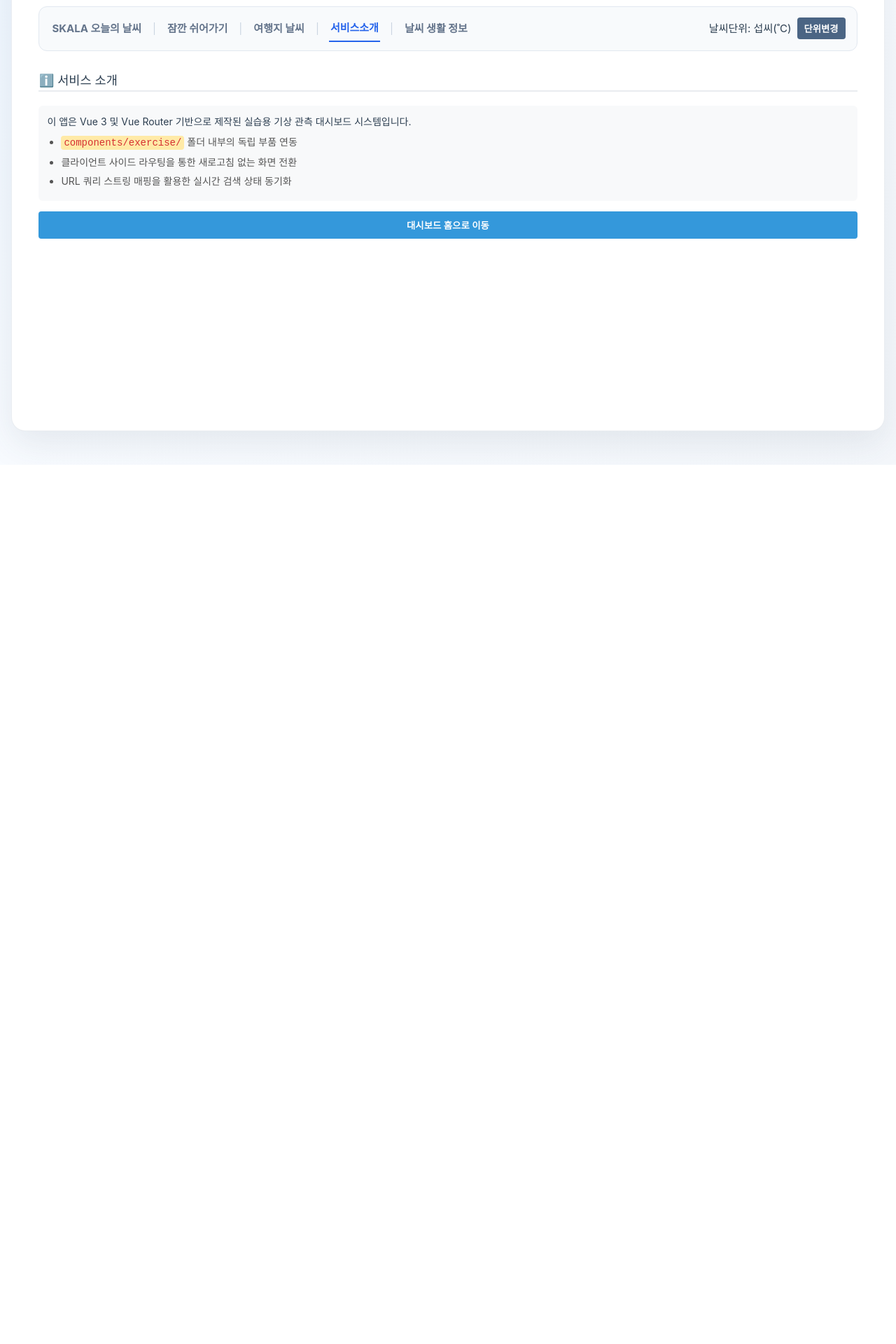
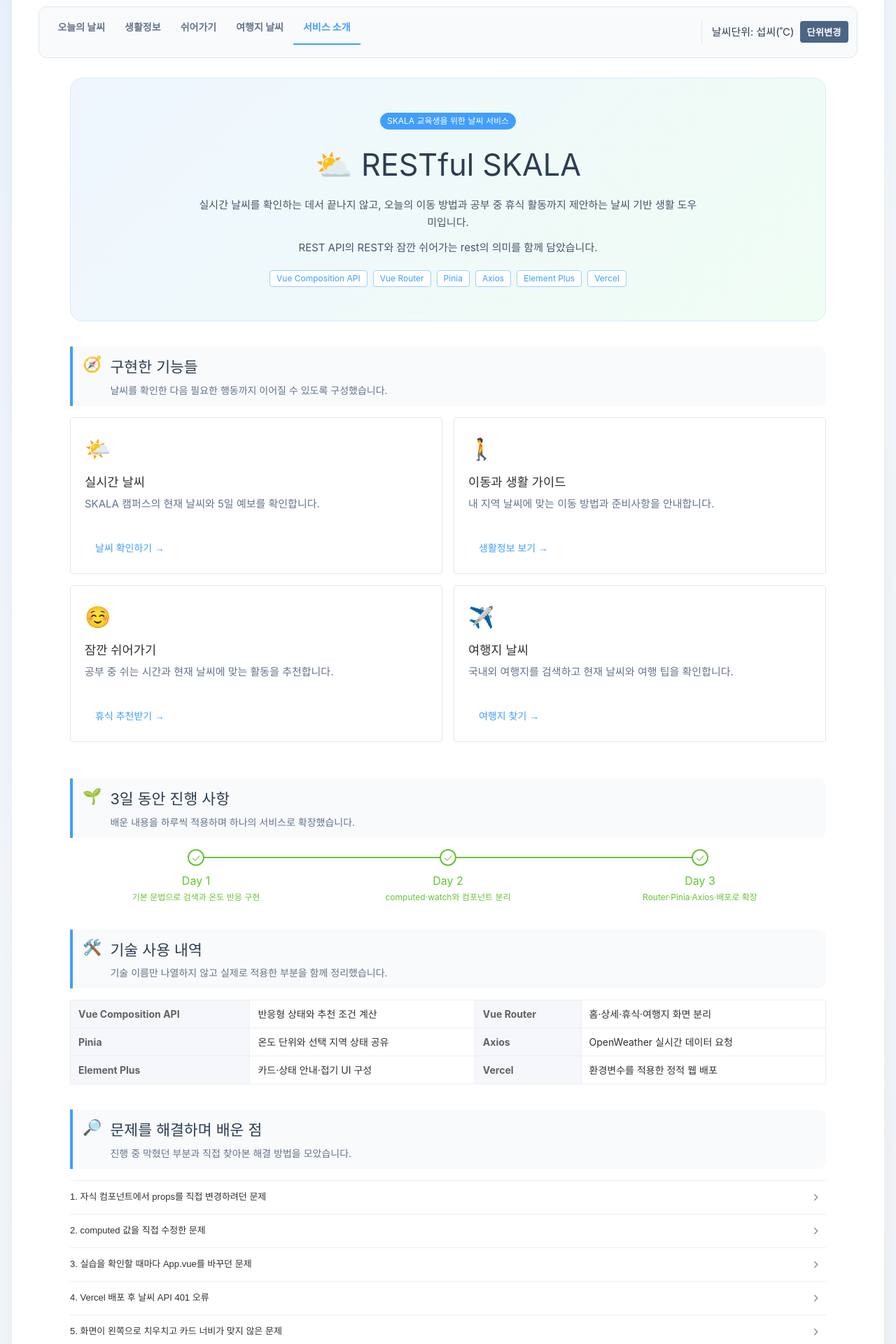
Before and after one commit to J5-K/skala-vue, a Vue app: page /about in a window 1280 px wide. Shown: the part 160-2080 px from the top of the page at 70% size. Before the commit the page ends 824 px from the top, so only its background shows below. Built offline with nearby package versions, Linux system fonts and the light colour scheme.

Commit message:
feat: 서비스 소개와 내비게이션 UI 개선

```diff
--- a/src/App.vue
+++ b/src/App.vue
@@ -1,5 +1,10 @@
 <script setup>
+import { computed } from 'vue'
+import { useRoute } from 'vue-router'
 import UnitToggler from './components/exercise/UnitToggler.vue'
+
+const route = useRoute()
+const activeMenu = computed(() => route.path)
 </script>
 
 <template>
@@ -8,17 +13,23 @@
       <h1>⛅ RESTful SKALA</h1>
       <p>API로 날씨를 받고, 일상에서 쉼을 더하다</p>
     </header>
-    <nav class="navigation-bar">
-      <RouterLink to="/" class="nav-item">SKALA 오늘의 날씨</RouterLink>
-      <span class="divider">|</span>
-      <RouterLink to="/break" class="nav-item">잠깐 쉬어가기</RouterLink>
-      <span class="divider">|</span>
-      <RouterLink to="/city-search" class="nav-item">여행지 날씨</RouterLink>
-      <span class="divider">|</span>
-      <RouterLink to="/about" class="nav-item">서비스소개</RouterLink>
-      <span class="divider">|</span>
-      <RouterLink to="/tips" class="nav-item">날씨 생활 정보</RouterLink>
-      <UnitToggler />
+    <nav class="navigation-bar" aria-label="주요 메뉴">
+      <el-menu
+        class="main-menu"
+        mode="horizontal"
+        router
+        :default-active="activeMenu"
+        :ellipsis="false"
+      >
+        <el-menu-item index="/">오늘의 날씨</el-menu-item>
+        <el-menu-item index="/tips">생활정보</el-menu-item>
+        <el-menu-item index="/break">쉬어가기</el-menu-item>
+        <el-menu-item index="/city-search">여행지 날씨</el-menu-item>
+        <el-menu-item index="/about">서비스 소개</el-menu-item>
+      </el-menu>
+      <div class="unit-setting">
+        <UnitToggler />
+      </div>
     </nav>
 
     <main>
--- a/src/assets/exercise.css
+++ b/src/assets/exercise.css
@@ -54,37 +54,34 @@
 .navigation-bar {
   display: flex;
   align-items: center;
-  flex-wrap: wrap;
-  gap: 8px 14px;
-  padding: 12px 16px;
+  gap: 14px;
+  padding: 6px 12px;
   margin-bottom: 28px;
   background: #f8fafc;
   border: 1px solid #e2e8f0;
   border-radius: 12px;
 }
 
-.nav-item {
-  padding: 6px 2px;
-  text-decoration: none;
+.main-menu.el-menu--horizontal {
+  flex: 1;
+  flex-wrap: wrap;
+  min-width: 0;
+  background: transparent;
+  border-bottom: 0;
+}
+
+.main-menu.el-menu--horizontal > .el-menu-item {
+  height: 48px;
+  padding: 0 14px;
   color: #64748b;
   font-weight: 700;
-  font-size: 15px;
-  transition: color 0.2s ease;
+  line-height: 48px;
 }
 
-.nav-item:hover {
-  color: #2563eb;
-  background: transparent;
-}
-
-.divider {
-  color: #cbd5e1;
-}
-
-/* 🔥 Vue Router가 활성화된 링크 태그에 자동으로 부여하는 클래스 스펙 */
-.navigation-bar .router-link-exact-active {
-  color: #2563eb;
-  border-bottom: 2px solid #2563eb;
+.unit-setting {
+  flex-shrink: 0;
+  padding-left: 14px;
+  border-left: 1px solid #e2e8f0;
 }
 
 main {
@@ -102,10 +99,27 @@
   }
 
   .navigation-bar {
-    gap: 6px 12px;
+    align-items: stretch;
+    flex-direction: column;
+    gap: 4px;
   }
 
-  .divider {
-    display: none;
+  .main-menu.el-menu--horizontal {
+    justify-content: center;
+  }
+
+  .main-menu.el-menu--horizontal > .el-menu-item {
+    height: 42px;
+    padding: 0 10px;
+    font-size: 13px;
+    line-height: 42px;
+  }
+
+  .unit-setting {
+    display: flex;
+    justify-content: center;
+    padding: 8px 0 2px;
+    border-top: 1px solid #e2e8f0;
+    border-left: 0;
   }
 }
--- a/src/views/WeatherAboutView.vue
+++ b/src/views/WeatherAboutView.vue
@@ -3,67 +3,337 @@
 
 const router = useRouter()
 
-const handleGoHome = () => {
-  router.push({ name: 'weather-home' })
+const features = [
+  {
+    icon: '🌤️',
+    title: '실시간 날씨',
+    description: 'SKALA 캠퍼스의 현재 날씨와 5일 예보를 확인합니다.',
+    route: 'weather-home',
+    button: '날씨 확인하기',
+  },
+  {
+    icon: '🚶',
+    title: '이동과 생활 가이드',
+    description: '내 지역 날씨에 맞는 이동 방법과 준비사항을 안내합니다.',
+    route: 'weather-tips',
+    button: '생활정보 보기',
+  },
+  {
+    icon: '☺️',
+    title: '잠깐 쉬어가기',
+    description: '공부 중 쉬는 시간과 현재 날씨에 맞는 활동을 추천합니다.',
+    route: 'break-recommendation',
+    button: '휴식 추천받기',
+  },
+  {
+    icon: '✈️',
+    title: '여행지 날씨',
+    description: '국내외 여행지를 검색하고 현재 날씨와 여행 팁을 확인합니다.',
+    route: 'weather-search',
+    button: '여행지 찾기',
+  },
+]
+
+const technologies = [
+  { label: 'Vue Composition API', content: '반응형 상태와 추천 조건 계산' },
+  { label: 'Vue Router', content: '홈·상세·휴식·여행지 화면 분리' },
+  { label: 'Pinia', content: '온도 단위와 선택 지역 상태 공유' },
+  { label: 'Axios', content: 'OpenWeather 실시간 데이터 요청' },
+  { label: 'Element Plus', content: '카드·상태 안내·접기 UI 구성' },
+  { label: 'Vercel', content: '환경변수를 적용한 정적 웹 배포' },
+]
+
+const troubleshooting = [
+  {
+    title: '자식 컴포넌트에서 props를 직접 변경하려던 문제',
+    problem: '자식에서 전달받은 값을 직접 수정해 단방향 데이터 흐름이 깨졌습니다.',
+    solution: 'emit으로 변경을 요청하고 부모가 실제 상태를 수정하도록 역할을 나눴습니다.',
+    learned: 'props는 읽기 전용이며 상태 변경의 책임은 소유한 컴포넌트에 있다는 점을 배웠습니다.',
+  },
+  {
+    title: 'computed 값을 직접 수정한 문제',
+    problem: '계산된 값을 일반 ref처럼 바꾸려고 해 원하는 결과가 유지되지 않았습니다.',
+    solution: '원본 반응형 상태를 변경하고 computed는 그 상태를 계산하는 역할만 맡겼습니다.',
+    learned: '원본 상태와 파생 상태를 구분해야 반응형 흐름을 예측하기 쉽다는 점을 알게 됐습니다.',
+  },
+  {
+    title: '실습을 확인할 때마다 App.vue를 바꾸던 문제',
+    problem: '연습 컴포넌트를 볼 때마다 과제 화면의 import와 template을 직접 교체했습니다.',
+    solution: '연습 코드를 `/practice` Route로 분리해 과제 화면과 독립적으로 실행했습니다.',
+    learned: 'Router는 페이지 이동뿐 아니라 서로 다른 목적의 코드를 분리하는 데도 유용했습니다.',
+  },
+  {
+    title: 'Vercel 배포 후 날씨 API 401 오류',
+    problem: '로컬에서는 동작했지만 배포 화면에서 API 요청이 인증 오류로 실패했습니다.',
+    solution: 'Vercel Production 환경변수에 API 키를 등록하고 다시 배포했습니다.',
+    learned: '로컬 환경변수와 배포 환경변수는 별도로 설정해야 한다는 점을 확인했습니다.',
+  },
+  {
+    title: '화면이 왼쪽으로 치우치고 카드 너비가 맞지 않은 문제',
+    problem: '부모와 자식 영역에 서로 다른 고정 너비가 적용되어 정렬이 어긋났습니다.',
+    solution: '`width: 100%`, `max-width`, `margin: 0 auto`로 너비 기준을 통일했습니다.',
+    learned: 'Grid뿐 아니라 Grid를 감싸는 부모 요소의 크기와 정렬도 함께 확인해야 했습니다.',
+  },
+]
+
+const moveTo = (routeName) => {
+  router.push({ name: routeName })
 }
 </script>
 
 <template>
-  <div>
-    <h3>ℹ️ 서비스 소개</h3>
-    <hr />
+  <div class="about-view">
+    <section class="about-hero">
+      <el-tag type="primary" effect="dark" round>SKALA 교육생을 위한 날씨 서비스</el-tag>
+      <h2>⛅ RESTful SKALA</h2>
+      <p>
+        실시간 날씨를 확인하는 데서 끝나지 않고, 오늘의 이동 방법과 공부 중 휴식 활동까지
+        제안하는 날씨 기반 생활 도우미입니다.
+      </p>
+      <p class="name-story">
+        REST API의 <strong>REST</strong>와 잠깐 쉬어가는 <strong>rest</strong>의 의미를 함께
+        담았습니다.
+      </p>
+      <div class="tech-tags">
+        <el-tag v-for="tech in technologies" :key="tech.label" effect="plain">
+          {{ tech.label }}
+        </el-tag>
+      </div>
+    </section>
 
-    <div class="description-box">
-      <p>
-        이 앱은 <strong>Vue 3</strong> 및 <strong>Vue Router</strong> 기반으로 제작된 실습용 기상 관측
-        대시보드 시스템입니다.
-      </p>
-      <ul>
-        <li><code>components/exercise/</code> 폴더 내부의 독립 부품 연동</li>
-        <li>클라이언트 사이드 라우팅을 통한 새로고침 없는 화면 전환</li>
-        <li>URL 쿼리 스트링 매핑을 활용한 실시간 검색 상태 동기화</li>
-      </ul>
+    <section class="about-section">
+      <div class="section-heading">
+        <span class="section-icon">🧭</span>
+        <div>
+          <h3>구현한 기능들</h3>
+          <p>날씨를 확인한 다음 필요한 행동까지 이어질 수 있도록 구성했습니다.</p>
+        </div>
+      </div>
+      <el-row :gutter="16">
+        <el-col v-for="feature in features" :key="feature.title" :xs="24" :sm="12">
+          <el-card class="feature-card" shadow="hover">
+            <div class="feature-icon">{{ feature.icon }}</div>
+            <h4>{{ feature.title }}</h4>
+            <p>{{ feature.description }}</p>
+            <el-button type="primary" text @click="moveTo(feature.route)">
+              {{ feature.button }} →
+            </el-button>
+          </el-card>
+        </el-col>
+      </el-row>
+    </section>
+
+    <section class="about-section">
+      <div class="section-heading">
+        <span class="section-icon">🌱</span>
+        <div>
+          <h3>3일 동안 진행 사항</h3>
+          <p>배운 내용을 하루씩 적용하며 하나의 서비스로 확장했습니다.</p>
+        </div>
+      </div>
+      <el-steps :active="3" finish-status="success" align-center>
+        <el-step title="Day 1" description="기본 문법으로 검색과 온도 반응 구현" />
+        <el-step title="Day 2" description="computed·watch와 컴포넌트 분리" />
+        <el-step title="Day 3" description="Router·Pinia·Axios·배포로 확장" />
+      </el-steps>
+    </section>
+
+    <section class="about-section">
+      <div class="section-heading">
+        <span class="section-icon">🛠️</span>
+        <div>
+          <h3>기술 사용 내역</h3>
+          <p>기술 이름만 나열하지 않고 실제로 적용한 부분을 함께 정리했습니다.</p>
+        </div>
+      </div>
+      <el-descriptions :column="2" border>
+        <el-descriptions-item
+          v-for="tech in technologies"
+          :key="tech.label"
+          :label="tech.label"
+        >
+          {{ tech.content }}
+        </el-descriptions-item>
+      </el-descriptions>
+    </section>
+
+    <section class="about-section">
+      <div class="section-heading">
+        <span class="section-icon">🔎</span>
+        <div>
+          <h3>문제를 해결하며 배운 점</h3>
+          <p>진행 중 막혔던 부분과 직접 찾아본 해결 방법을 모았습니다.</p>
+        </div>
+      </div>
+      <el-collapse accordion>
+        <el-collapse-item
+          v-for="(item, index) in troubleshooting"
+          :key="item.title"
+          :name="index"
+        >
+          <template #title>
+            <strong>{{ index + 1 }}. {{ item.title }}</strong>
+          </template>
+          <dl class="trouble-content">
+            <div>
+              <dt>문제</dt>
+              <dd>{{ item.problem }}</dd>
+            </div>
+            <div>
+              <dt>해결</dt>
+              <dd>{{ item.solution }}</dd>
+            </div>
+          </dl>
+          <el-alert :title="item.learned" type="success" :closable="false" show-icon />
+        </el-collapse-item>
+      </el-collapse>
+    </section>
+
+    <div class="about-actions">
+      <el-button type="primary" @click="moveTo('weather-home')">오늘의 날씨 보기</el-button>
+      <el-button
+        tag="a"
+        href="https://github.com/J5-K/skala-vue"
+        target="_blank"
+        rel="noopener noreferrer"
+      >
+        GitHub README 보기
+      </el-button>
     </div>
-
-    <button @click="handleGoHome" class="home-btn">대시보드 홈으로 이동</button>
   </div>
 </template>
 
 <style scoped>
-.description-box {
-  background-color: #f8f9fa;
-  padding: 12px;
-  border-radius: 6px;
-  line-height: 1.5;
-  font-size: 14px;
+.about-view {
+  width: min(1080px, 100%);
+  margin: 0 auto;
 }
 
-ul {
-  padding-left: 20px;
-  margin: 8px 0 0 0;
+.about-hero {
+  padding: clamp(24px, 5vw, 48px);
+  text-align: center;
+  background: linear-gradient(135deg, #eff6ff, #f0fdf4);
+  border: 1px solid #dbeafe;
+  border-radius: 18px;
 }
 
-li {
-  margin-bottom: 6px;
-  color: #555;
+.about-hero h2 {
+  margin: 16px 0 10px;
+  font-size: clamp(1.8rem, 4vw, 2.7rem);
 }
 
-code {
-  background-color: #ffeaa7;
-  padding: 2px 4px;
-  border-radius: 4px;
-  color: #d63031;
+.about-hero p {
+  max-width: 720px;
+  margin: 0 auto;
+  color: #475569;
+  line-height: 1.7;
 }
 
-.home-btn {
-  width: 100%;
-  margin-top: 15px;
-  padding: 10px;
-  background-color: #3498db;
-  color: white;
-  border: none;
-  border-radius: 4px;
+.about-hero .name-story {
+  margin-top: 10px;
+}
+
+.tech-tags {
+  display: flex;
+  flex-wrap: wrap;
+  justify-content: center;
+  gap: 8px;
+  margin-top: 20px;
+}
+
+.about-section {
+  margin-top: 36px;
+}
+
+.section-heading {
+  display: flex;
+  align-items: flex-start;
+  gap: 12px;
+  padding: 12px 14px;
+  margin-bottom: 16px;
+  background: #f8fafc;
+  border-left: 4px solid #409eff;
+  border-radius: 0 10px 10px 0;
+}
+
+.section-icon {
+  font-size: 22px;
+  line-height: 1.2;
+}
+
+.section-heading h3 {
+  margin: 0;
+  font-size: 1.35rem;
+}
+
+.section-heading p {
+  margin: 5px 0 0;
+  color: #64748b;
+  font-size: 14px;
+  line-height: 1.5;
+}
+
+.feature-card {
+  min-height: 200px;
+  margin-bottom: 16px;
+}
+
+.feature-icon {
+  font-size: 30px;
+}
+
+.feature-card h4 {
+  margin: 10px 0 6px;
+  font-size: 1.1rem;
+}
+
+.feature-card p {
+  min-height: 48px;
+  margin: 0 0 10px;
+  color: #64748b;
+  line-height: 1.5;
+}
+
+.trouble-content {
+  margin: 0 0 14px;
+}
+
+.trouble-content div {
+  display: grid;
+  grid-template-columns: 54px 1fr;
+  gap: 10px;
+  margin-bottom: 10px;
+}
+
+.trouble-content dt {
+  color: #409eff;
   font-weight: bold;
-  cursor: pointer;
+}
+
+.trouble-content dd {
+  margin: 0;
+  line-height: 1.6;
+}
+
+.about-actions {
+  display: flex;
+  justify-content: center;
+  gap: 10px;
+  margin-top: 36px;
+}
+
+@media (max-width: 600px) {
+  .about-section :deep(.el-step__description) {
+    display: none;
+  }
+
+  .about-section :deep(.el-descriptions__body) {
+    overflow-x: auto;
+  }
+
+  .about-actions {
+    align-items: stretch;
+    flex-direction: column;
+  }
 }
 </style>
```
Also changed, not shown: 1 other file (tests, documents, lock files or other folders).
